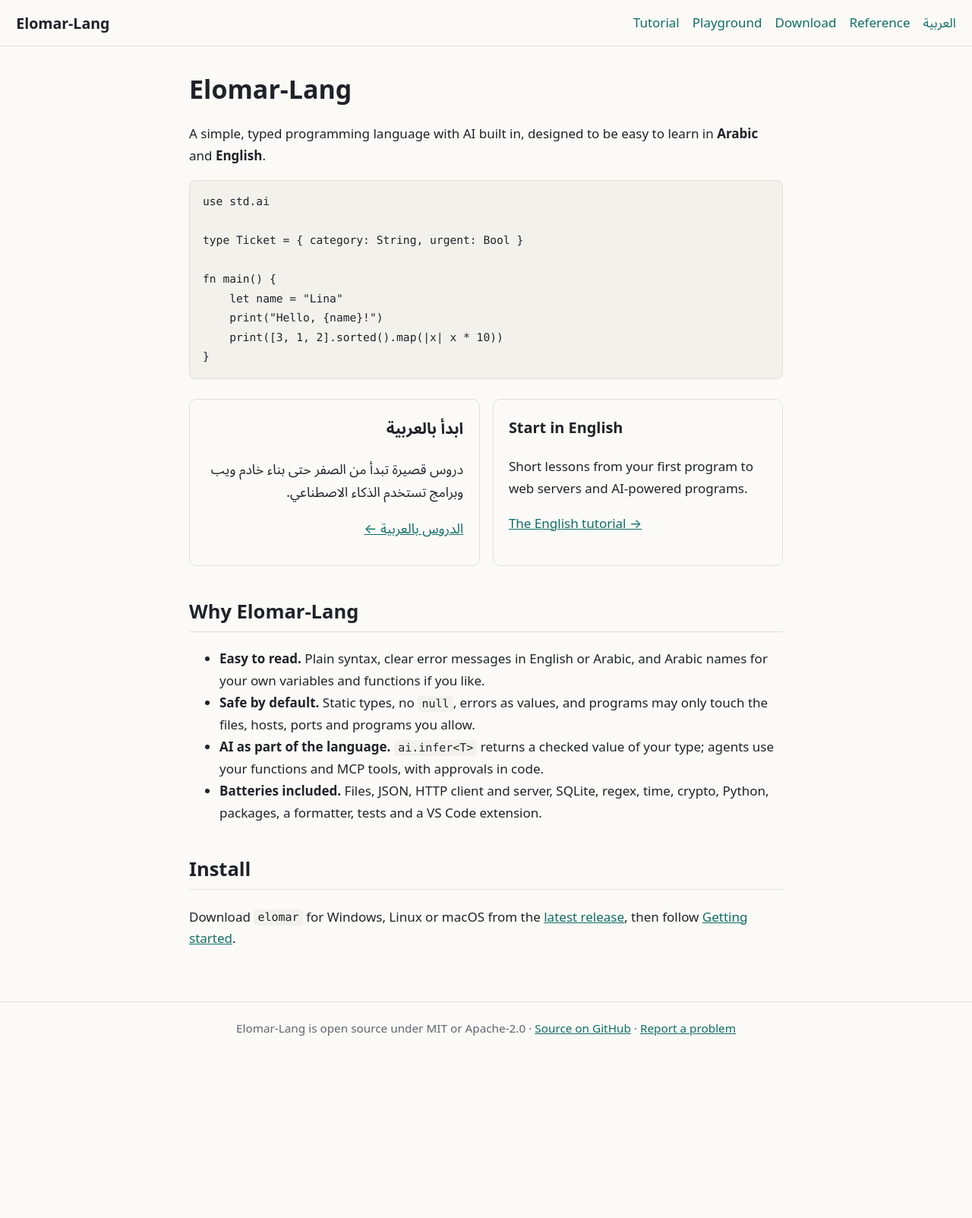
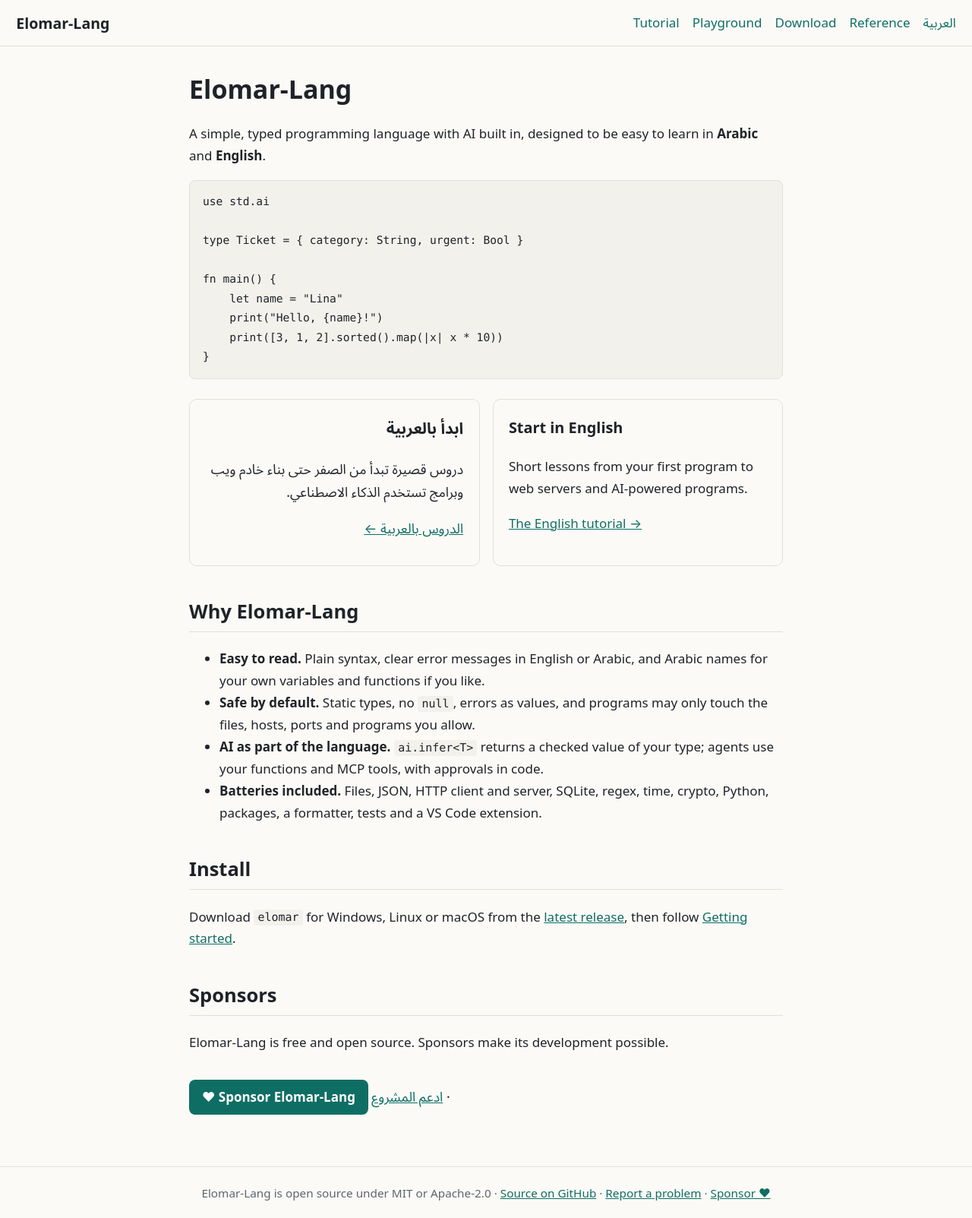
Before and after one commit to abobasel86/elomar-lang, a Jekyll site: the page built from site/index.md, in a window 1280 px wide. Shown: the whole page at 76% size. Built offline with Jekyll 4.4.1, drawn with Linux system fonts in a browser that asks for light colours; before the commit the page ends 1386 px from its top, so only the background shows below that.

Commit message:
Add a sponsors section and the Elomar Digital logo
The README and the website home page get a Sponsors section, the site
footer links to GitHub Sponsors, and site/_data/sponsors.yml holds the
sponsors shown on the website. docs/images/brand has the Elomar Digital
logo: a square avatar and a horizontal version, as SVG and PNG.

Co-Authored-By: Claude Opus 5.5 <noreply@anthropic.com>

```diff
--- a/site/_layouts/default.html
+++ b/site/_layouts/default.html
@@ -67,11 +67,13 @@
     {% if lang == "ar" %}
     Elomar-Lang مفتوحة المصدر برخصة MIT أو Apache-2.0 ·
     <a href="https://github.com/abobasel86/elomar-lang">الكود على GitHub</a> ·
-    <a href="https://github.com/abobasel86/elomar-lang/issues">أبلغ عن مشكلة</a>
+    <a href="https://github.com/abobasel86/elomar-lang/issues">أبلغ عن مشكلة</a> ·
+    <a href="https://github.com/sponsors/abobasel86">ادعم المشروع ♥</a>
     {% else %}
     Elomar-Lang is open source under MIT or Apache-2.0 ·
     <a href="https://github.com/abobasel86/elomar-lang">Source on GitHub</a> ·
-    <a href="https://github.com/abobasel86/elomar-lang/issues">Report a problem</a>
+    <a href="https://github.com/abobasel86/elomar-lang/issues">Report a problem</a> ·
+    <a href="https://github.com/sponsors/abobasel86">Sponsor ♥</a>
     {% endif %}
   </footer>
 </body>
--- a/site/assets/style.css
+++ b/site/assets/style.css
@@ -212,3 +212,13 @@ footer {
   .toc { border-bottom: 1px solid var(--line); padding-bottom: 0.8rem; }
   main h1 { font-size: 1.6rem; }
 }
+
+/* Sponsors */
+.sponsors { display: flex; flex-wrap: wrap; gap: 1rem; align-items: center; margin: 1rem 0; }
+.sponsors:empty { display: none; }
+.sponsor { display: inline-flex; align-items: center; padding: 0.5rem 0.9rem;
+  border: 1px solid var(--line); border-radius: 8px; text-decoration: none; }
+.sponsor img { max-height: 48px; max-width: 160px; }
+.sponsor-button { display: inline-block; padding: 0.5rem 1rem; border-radius: 8px;
+  background: var(--accent); color: #fff; font-weight: 600; text-decoration: none; }
+.sponsor-button:hover { opacity: 0.9; }
--- a/site/index.md
+++ b/site/index.md
@@ -51,3 +51,16 @@ fn main() {
 Download `elomar` for Windows, Linux or macOS from the
 [latest release](https://github.com/abobasel86/elomar-lang/releases/latest),
 then follow [Getting started](en/01-start.html).
+
+## Sponsors
+
+Elomar-Lang is free and open source. Sponsors make its development possible.
+
+<div class="sponsors">
+{%- for s in site.data.sponsors %}
+  <a class="sponsor" href="{{ s.url }}">{% if s.logo %}<img src="{{ s.logo | relative_url }}" alt="{{ s.name }}">{% else %}{{ s.name }}{% endif %}</a>
+{%- endfor %}
+</div>
+
+<p><a class="sponsor-button" href="https://github.com/sponsors/abobasel86">♥ Sponsor Elomar-Lang</a>
+<span lang="ar" dir="rtl"> · <a href="https://github.com/sponsors/abobasel86">ادعم المشروع</a></span></p>
```
Also changed, not shown: site/_data/sponsors.yml (added, +7 -0 lines), README.md, docs/images/brand/elomar-avatar-1024.png (added), docs/images/brand/elomar-digital-avatar.png (added), docs/images/brand/elomar-digital-avatar.svg (added), docs/images/brand/elomar-digital-logo-horizontal.png (added), docs/images/brand/elomar-digital-logo-horizontal.svg (added), docs/images/brand/elomar-logo-512.png (added), docs/images/brand/elomar-logo.svg (added).
